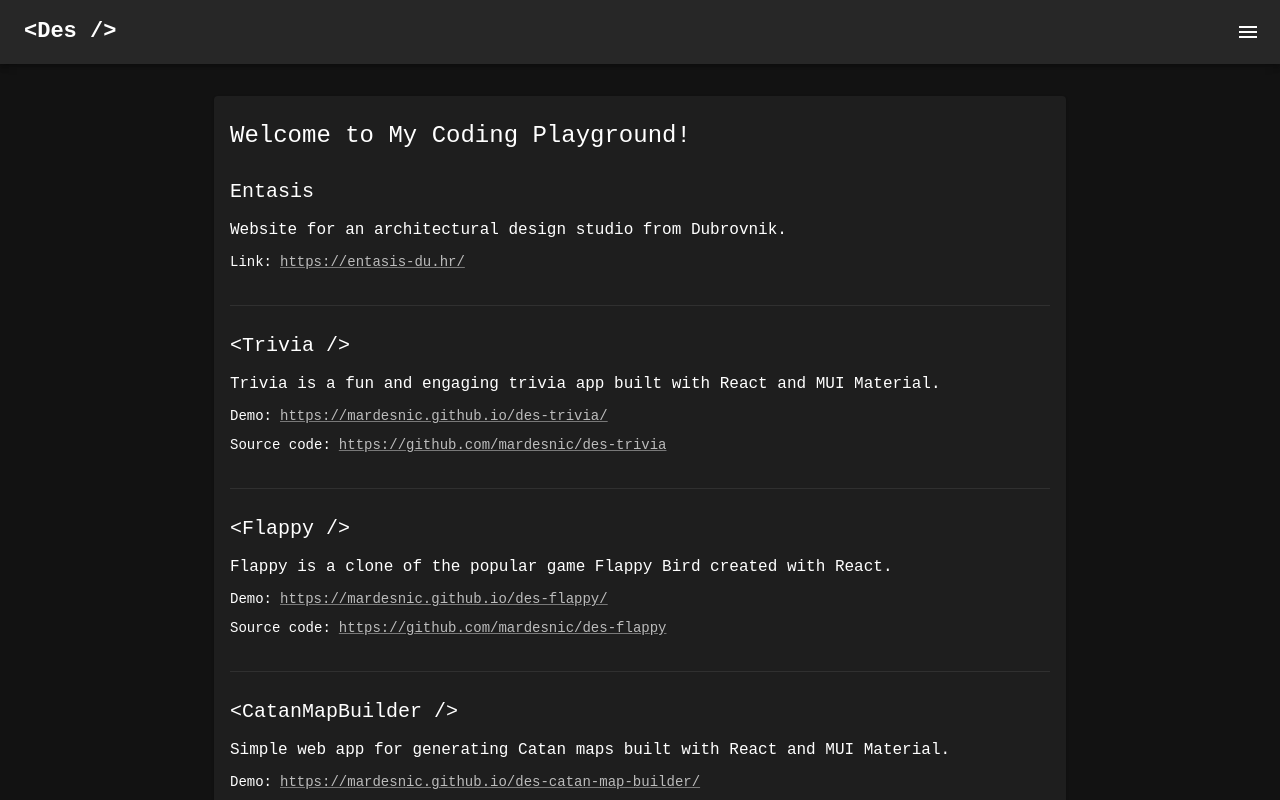
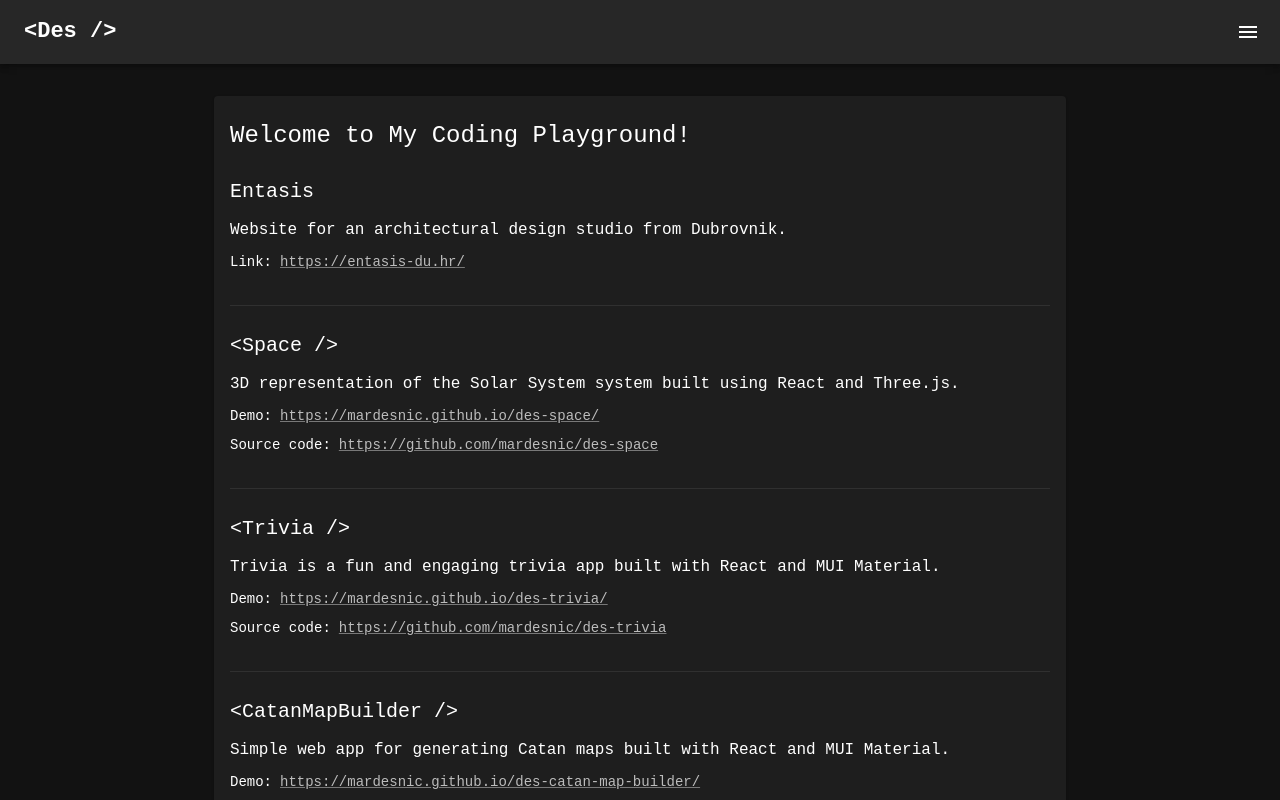
Before and after one commit to mardesnic/mardesnic.github.io, a React (Vite) app: page / in a window 1280 px wide. Shown: the top 800 px of the page. Built offline with nearby package versions, Linux system fonts and the light colour scheme.

Commit message:
add space

```diff
--- a/src/const.ts
+++ b/src/const.ts
@@ -16,11 +16,25 @@ export const WEBSITES = [
 
 export const PROJECTS = [
   {
+    title: '<Space />',
+    summary:
+      '3D representation of the Solar System system built using React and Three.js. ',
+    url: 'https://mardesnic.github.io/des-space/',
+    github: 'https://github.com/mardesnic/des-space',
+  },
+  {
     title: '<Trivia />',
     summary:
       'Trivia is a fun and engaging trivia app built with React and MUI Material. ',
     url: 'https://mardesnic.github.io/des-trivia/',
     github: 'https://github.com/mardesnic/des-trivia',
+  },
+  {
+    title: '<CatanMapBuilder />',
+    summary:
+      'Simple web app for generating Catan maps built with React and MUI Material.',
+    url: 'https://mardesnic.github.io/des-catan-map-builder/',
+    github: 'https://github.com/mardesnic/des-catan-map-builder',
   },
   {
     title: '<Flappy />',
@@ -29,11 +43,4 @@ export const PROJECTS = [
     url: 'https://mardesnic.github.io/des-flappy/',
     github: 'https://github.com/mardesnic/des-flappy',
   },
-  {
-    title: '<CatanMapBuilder />',
-    summary:
-      'Simple web app for generating Catan maps built with React and MUI Material.',
-    url: 'https://mardesnic.github.io/des-catan-map-builder/',
-    github: 'https://github.com/mardesnic/des-catan-map-builder',
-  },
 ];
```
